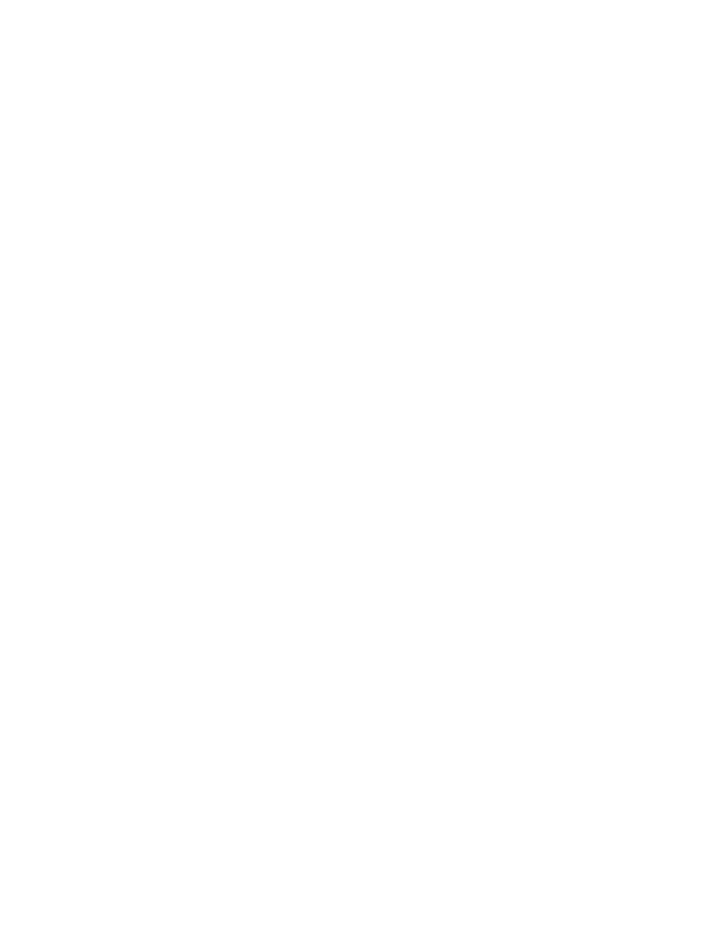
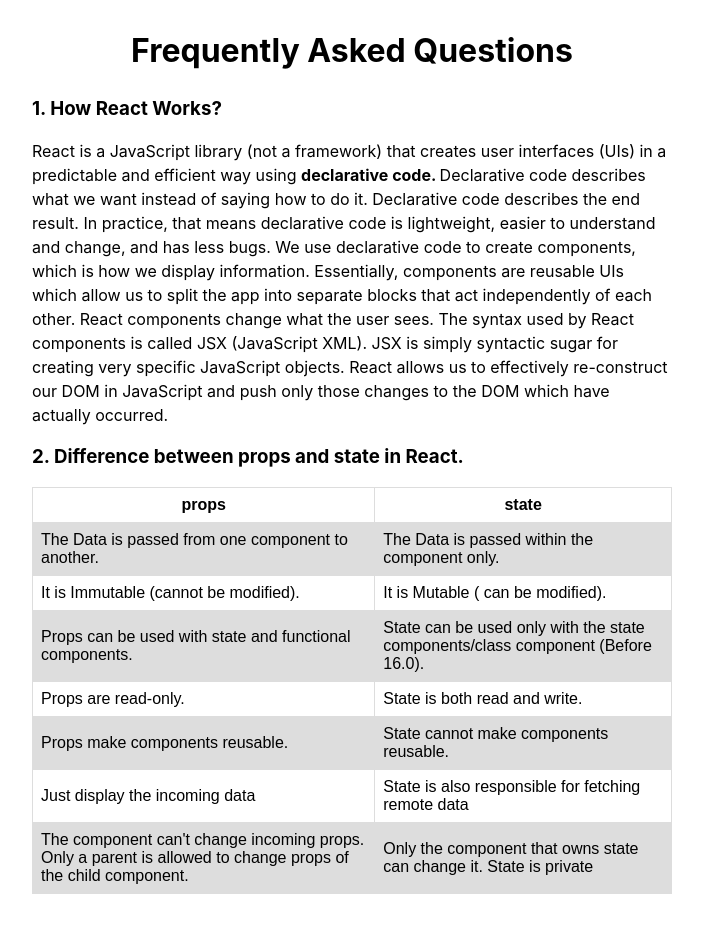
Before and after one commit to mahmud035/cozy-library-simple-react, a React (Create React App) app: page / in a window 1280 px wide. Shown: the part 1960-2893 px from the top of the page, without its empty margins (288-991 px from the left). Before the commit the page ends 1965 px from the top, so only its background shows below. Built offline with nearby package versions, Linux system fonts and the light colour scheme.

Commit message:
FAQ section added

```diff
--- a/src/App.js
+++ b/src/App.js
@@ -1,4 +1,5 @@
 import './App.css';
+import FAQ from './components/FAQ/FAQ';
 import Header from './components/Header/Header';
 import Shop from './components/Shop/Shop';
 
@@ -7,6 +8,7 @@
     <div>
       <Header></Header>
       <Shop></Shop>
+      <FAQ></FAQ>
     </div>
   );
 }
--- /dev/null
+++ b/src/components/FAQ/FAQ.css
@@ -0,0 +1,37 @@
+.faq h2 {
+  text-align: center;
+  font-size: 2rem;
+}
+
+.faq-container {
+  width: 50%;
+  max-width: 1440px;
+  margin-inline: auto;
+  margin-bottom: 5rem;
+  /* text-align: center; */
+}
+
+.faq-container p {
+  line-height: 1.5;
+}
+
+/* Question:2  */
+table {
+  font-family: arial, sans-serif;
+  border-collapse: collapse;
+  width: 100%;
+}
+
+td,
+th {
+  border: 1px solid #dddddd;
+  text-align: left;
+  padding: 8px;
+}
+th{
+  text-align: center;
+}
+
+tr:nth-child(even) {
+  background-color: #dddddd;
+}
--- /dev/null
+++ b/src/components/FAQ/FAQ.js
@@ -0,0 +1,77 @@
+import React from 'react';
+import './FAQ.css';
+
+const FAQ = () => {
+  return (
+    <div className="faq">
+      <h2>Frequently Asked Questions</h2>
+      <div className="faq-container">
+        {/* Question:1  */}
+        <h3>1. How React Works?</h3>
+        <p>
+          React is a JavaScript library (not a framework) that creates user
+          interfaces (UIs) in a predictable and efficient way using{' '}
+          <strong>declarative code. </strong> Declarative code describes what we
+          want instead of saying how to do it. Declarative code describes the
+          end result. In practice, that means declarative code is lightweight,
+          easier to understand and change, and has less bugs. We use declarative
+          code to create components, which is how we display information.
+          Essentially, components are reusable UIs which allow us to split the
+          app into separate blocks that act independently of each other. React
+          components change what the user sees. The syntax used by React
+          components is called JSX (JavaScript XML). JSX is simply syntactic
+          sugar for creating very specific JavaScript objects. React allows us
+          to effectively re-construct our DOM in JavaScript and push only those
+          changes to the DOM which have actually occurred.
+        </p>
+
+        {/* Question:2 */}
+        <h3>2. Difference between props and state in React.</h3>
+        <table>
+          <tr>
+            <th>props</th>
+            <th>state</th>
+          </tr>
+          <tr>
+            <td>The Data is passed from one component to another.</td>
+            <td> The Data is passed within the component only.</td>
+          </tr>
+          <tr>
+            <td>It is Immutable (cannot be modified).</td>
+            <td>It is Mutable ( can be modified).</td>
+          </tr>
+          <tr>
+            <td>Props can be used with state and functional components.</td>
+            <td>
+              State can be used only with the state components/class component
+              (Before 16.0).
+            </td>
+          </tr>
+          <tr>
+            <td>Props are read-only.</td>
+            <td>State is both read and write.</td>
+          </tr>
+          <tr>
+            <td>Props make components reusable.</td>
+            <td> State cannot make components reusable.</td>
+          </tr>
+          <tr>
+            <td>Just display the incoming data</td>
+            <td>State is also responsible for fetching remote data</td>
+          </tr>
+          <tr>
+            <td>
+              The component can't change incoming props. Only a parent is
+              allowed to change props of the child component.
+            </td>
+            <td>
+              Only the component that owns state can change it. State is private
+            </td>
+          </tr>
+        </table>
+      </div>
+    </div>
+  );
+};
+
+export default FAQ;
```
